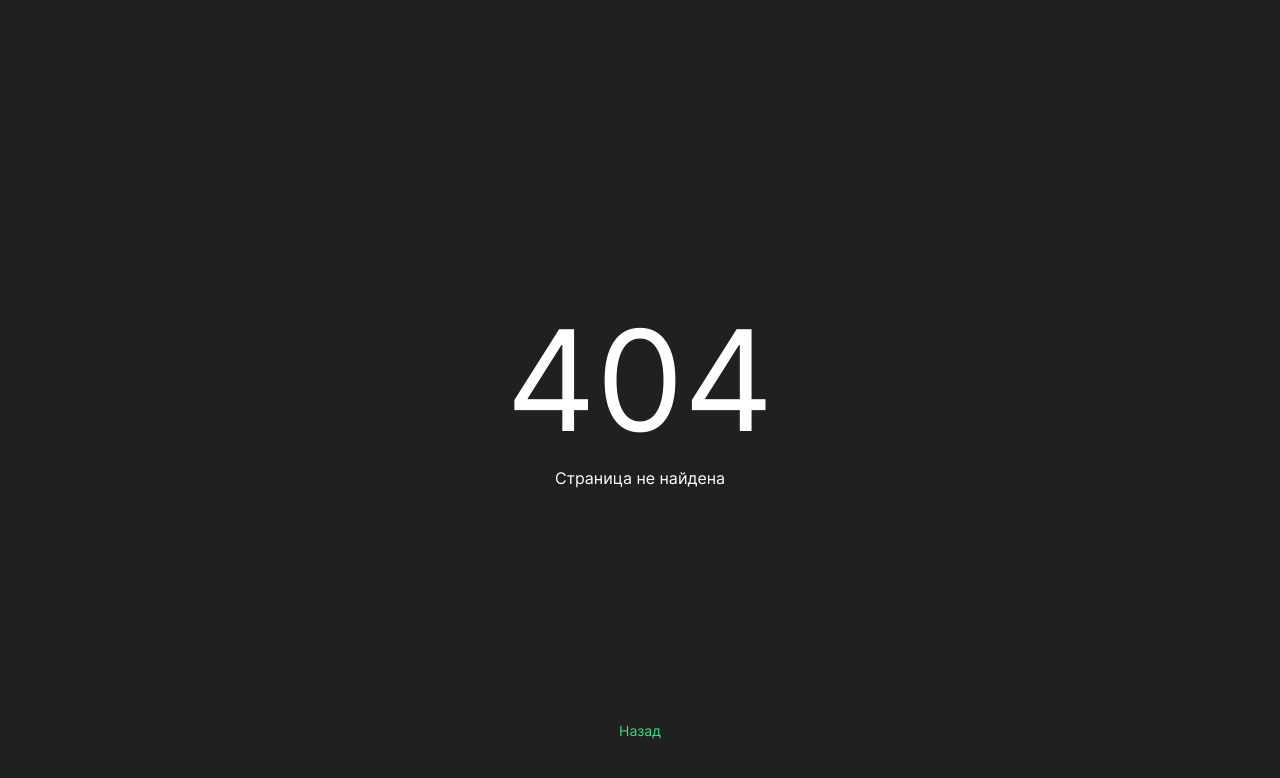
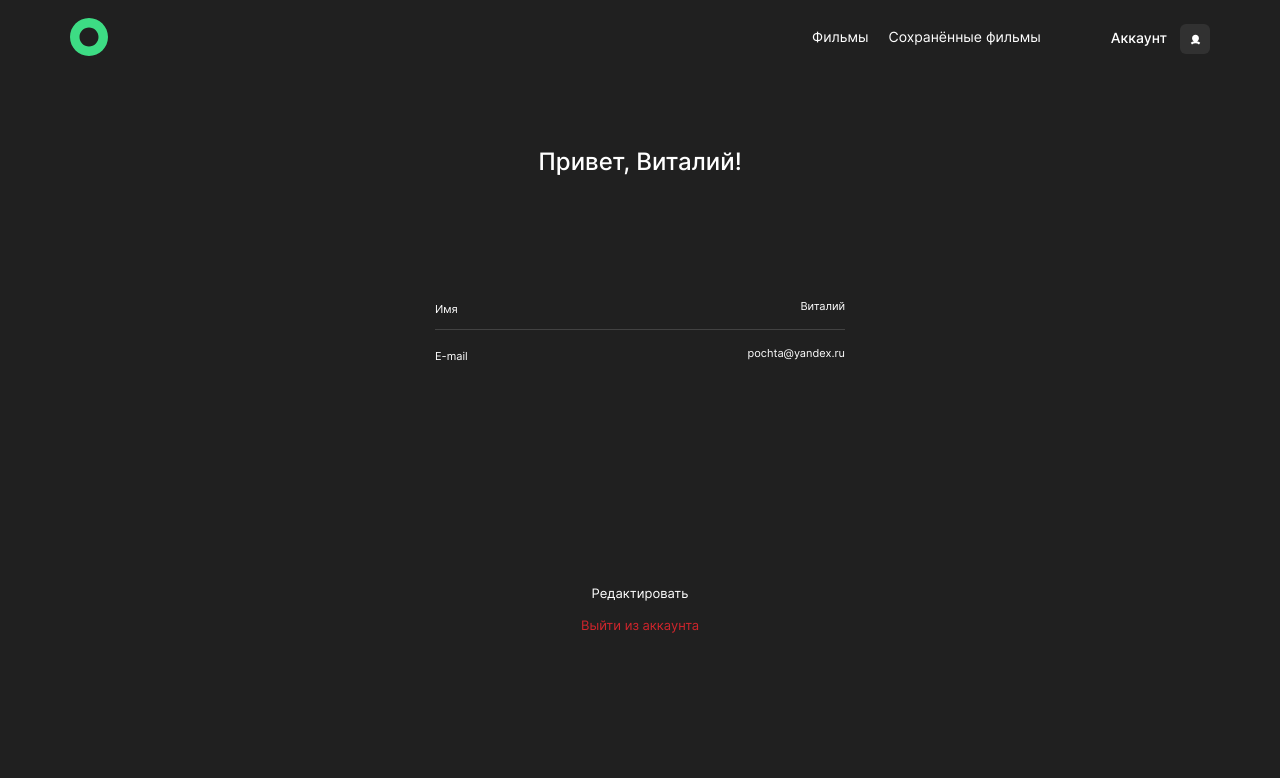
Before and after one commit to sahvea/movies-explorer-frontend, a React (Create React App) app: page /profile in a window 1280 px wide. Before the commit this address had no page. Shown: the top 778 px of the page. Built offline with nearby package versions, Linux system fonts and the light colour scheme.

Commit message:
feat: add Profile component

```diff
--- a/src/components/App/App.css
+++ b/src/components/App/App.css
@@ -93,6 +93,7 @@
 .app__button:disabled {
   pointer-events: none;
   user-select: none;
+  opacity: .7;
 }
 
 .app__form-fieldset {
--- a/src/components/App/App.js
+++ b/src/components/App/App.js
@@ -5,6 +5,7 @@ import './App.css';
 import Main from '../Main/Main';
 import Movies from '../Movies/Movies';
 import SavedMovies from '../SavedMovies/SavedMovies';
+import Profile from '../Profile/Profile';
 import Register from '../Register/Register';
 import Login from '../Login/Login';
 import NotFound from '../NotFound/NotFound';
@@ -14,8 +15,9 @@ import initialMovies from '../../utils/initialMovies';
 import savedMovies from '../../utils/savedMovies';
 
 function App() {
-  const [loggedIn, setLoggedIn] = React.useState(false);
+  const [loggedIn, setLoggedIn] = React.useState(true);
   const [isLoading, setIsLoading] = React.useState(false);
+  const [isFormLoading, setIsFormLoading] = React.useState(false);
   const [isRegistrationSuccess, setIsRegistrationSuccess] = React.useState(true);
   const [isInfoPopupOpen, setIsInfoPopupOpen] = React.useState(false);
   const [infoPopupError, setInfoPopupError] = React.useState('');
@@ -73,11 +75,14 @@ function App() {
         <Route path="/saved-movies">
           <SavedMovies loggedIn={loggedIn} movies={savedMovies} isLoading={isLoading} />
         </Route>
+        <Route path="/profile">
+          <Profile loggedIn={loggedIn} isFormLoading={isFormLoading} />
+        </Route>
         <Route path="/signup">
-          <Register onRegistrationSuccess={handleAuthorizationSuccess} onRegistrationError={handleAuthorizationError} />
+          <Register onRegistrationSuccess={handleAuthorizationSuccess} onRegistrationError={handleAuthorizationError} isFormLoading={isFormLoading}/>
         </Route>
         <Route path="/signin">
-          <Login onAuthenticationError={handleAuthorizationError} />
+          <Login onAuthenticationError={handleAuthorizationError} isFormLoading={isFormLoading}/>
         </Route>
         <Route path="*">
           <NotFound />
--- a/src/components/AuthForm/AuthForm.css
+++ b/src/components/AuthForm/AuthForm.css
@@ -66,25 +66,18 @@
 }
 
 .auth__form-btn {
-  display: block;
   margin-top: auto;
   width: 100%;
   height: 45px;
+  display: flex;
+  justify-content: center;
+  align-items: center;
   background-color: var(--bright-color);
   border-radius: 3px;
   font-weight: 500;
   font-size: 14px;
   line-height: 1.2;
   color: var(--font-main-color);
-}
-
-.auth__form-btn:disabled {
-  opacity: .7;
-  pointer-events: none;
-  user-select: none;
-  display: flex;
-  justify-content: center;
-  align-items: center;
 }
 
 .auth__redirection {
@@ -109,10 +102,11 @@
 @media screen and (max-width: 575px) {
   .auth {
     padding-bottom: 30px;
+    min-height: 520px;
   }
 
   .auth__form-fieldset {
-    height: 627px;
+    height: 80vh;
   }
 
   .auth__form-title {
--- a/src/components/Login/Login.js
+++ b/src/components/Login/Login.js
@@ -7,6 +7,7 @@ function Login(props) {
   // eslint-disable-next-line no-unused-vars
   const [emailValidityError, setEmailValidityError] = React.useState('');
   const [passwordValidityError, setPasswordValidityError] = React.useState('');
+  const isSubmitDisabled = emailValidityError || passwordValidityError;
 
   function handleSubmit(e) {
     e.preventDefault();
@@ -19,7 +20,7 @@ function Login(props) {
     <>
       <Header loggedIn={props.loggedIn} />
       <main>
-        <AuthForm name={'login-form'} title={'Рады видеть!'} buttonText={'Войти'} onSubmit={handleSubmit} >
+        <AuthForm name={'login-form'} title={'Рады видеть!'} buttonText={'Войти'} onSubmit={handleSubmit} isSubmitDisabled={isSubmitDisabled} isFormLoading={props.isFormLoading}>
           <label className="auth__form-label">E-mail
             <input type="email" name="email" required className={`auth__form-input ${emailValidityError ? "auth__form-input_type_error" : ""}`} autoComplete="on" />
             {emailValidityError && <span className="auth__form-error">{emailValidityError}</span>}
--- a/src/components/Profile/Profile.css
+++ b/src/components/Profile/Profile.css
@@ -0,0 +1,120 @@
+.profile {
+  max-width: 410px;
+  padding: 74px 30px 70px;
+  margin: 0 auto;
+}
+
+.profile__form-fieldset {
+  margin: 0;
+  padding: 0;
+  border: none;
+}
+
+.profile__greeting {
+  padding: 0 0 123px;
+  font-weight: 500;
+  font-size: 24px;
+  line-height: 1.2;
+  text-align: center;
+}
+
+.profile__form-label {
+  display: flex;
+  justify-content: space-between;
+  align-items: center;
+  margin-top: 17px;
+  padding-bottom: 10px;
+  font-weight: 400;
+  font-size: 11px;
+  line-height: 1.2;
+  border-bottom: 1px solid var(--divider-color);
+}
+
+.profile__form-label:first-of-type {
+  margin-top: 0;
+}
+
+.profile__form-label:last-of-type {
+  padding-bottom: 0;
+  border-bottom: none;
+}
+
+.profile__form-input {
+  display: block;
+  padding: 0 0 6px;
+  text-align: right;
+  background-color: transparent;
+  border: none;
+  outline: none;
+  font-weight: 400;
+  font-size: 11px;
+  line-height: 1.2;
+  color: var(--font-main-color);
+  transition: .3s ease-in-out;
+}
+
+.profile__form-input:focus {
+  box-shadow: 0 1px var(--bright-color);
+}
+
+.profile__form-btn {
+  margin-top: 220px;
+  width: 100%;
+  display: flex;
+  justify-content: center;
+  align-items: center;
+  font-weight: 400;
+  font-size: 13px;
+  line-height: 1.2;
+  color: var(--font-main-color);
+}
+
+.profile__signout {
+  margin-top: 16px;
+  color: var(--error-color);
+}
+
+@media screen and (max-width: 1023px) {
+  .profile {
+    padding-top: 236px;
+  }
+
+  .profile__greeting {
+    padding-bottom: 96px;
+  }
+
+  .profile__form-btn {
+    margin-top: 210px;
+  }
+
+  .profile__signout {
+    margin-top: 16px;
+  }
+}
+
+@media screen and (max-width: 575px) {
+  .profile {
+    padding-top: 70px;
+    padding-bottom: 40px;
+    min-height: 460px;
+  }
+
+  .profile__form-fieldset {
+    height: 72vh;
+    display: flex;
+    flex-direction: column;
+  }
+
+  .profile__greeting {
+    padding-bottom: 80px;
+  }
+
+  .profile__form-btn {
+    margin-top: auto;
+    font-size: 12px;
+  }
+
+  .profile__signout {
+    margin-top: 16px;
+  }
+}
--- a/src/components/Profile/Profile.js
+++ b/src/components/Profile/Profile.js
@@ -0,0 +1,59 @@
+import React from 'react';
+
+import './Profile.css';
+import Header from '../Header/Header';
+import DotsLoader from '../DotsLoader/DotsLoader';
+
+function Profile(props) {
+  const currentUser = "Виталий";
+  const currentUserEmail = "pochta@yandex.ru";
+  const [name, setName] = React.useState(currentUser);
+  const [email, setEmail] = React.useState(currentUserEmail);
+
+  function handleNameInputChange(e) {
+    const nameInput = e.target;
+    const { value } = nameInput;
+    setName(value);
+  }
+
+  function handleEmailInputChange(e) {
+    const emailInput = e.target;
+    const { value } = emailInput;
+    setEmail(value);
+  }
+
+  function handleSubmit(e) {
+    e.preventDefault();
+
+  }
+
+  return (
+    <>
+      <Header loggedIn={props.loggedIn} />
+      <main>
+        <section className="profile">
+          <form className="profile__form" name="profile-form" onSubmit={handleSubmit} >
+          {/* noValidate */}
+            <fieldset className="profile__form-fieldset">
+              <legend className="profile__greeting">Привет, {currentUser}!</legend>
+              <label className="profile__form-label">Имя
+                <input type="text" name="name" value={name} required className="profile__form-input" autoComplete="off" minLength="2" maxLength="30" onChange={handleNameInputChange} />
+              </label>
+              <label className="profile__form-label">E-mail
+                <input type="email" name="email" value={email} required className="profile__form-input" autoComplete="off" onChange={handleEmailInputChange} />
+              </label>
+
+              <button type="submit" name="submit" className="app__button profile__form-btn" disabled={props.isFormLoading ? true : ''}>
+                {props.isFormLoading ? "Сохранение" : "Редактировать"}
+                {props.isFormLoading && (<DotsLoader />)}
+              </button>
+            </fieldset>
+          </form>
+          <button className="app__button profile__form-btn profile__signout" type="button">Выйти из аккаунта</button>
+        </section>
+      </main>
+    </>
+  );
+}
+
+export default Profile;
--- a/src/components/Register/Register.js
+++ b/src/components/Register/Register.js
@@ -10,6 +10,7 @@ function Register(props) {
   const [nameValidityError, setNameValidityError] = React.useState('');
   const [emailValidityError, setEmailValidityError] = React.useState('');
   const [passwordValidityError, setPasswordValidityError] = React.useState('');
+  const isSubmitDisabled = nameValidityError || emailValidityError || passwordValidityError;
 
   function handleSubmit(e) {
     e.preventDefault();
@@ -22,7 +23,7 @@ function Register(props) {
     <>
       <Header loggedIn={props.loggedIn} />
       <main>
-        <AuthForm name={'register-form'} title={'Добро пожаловать!'} buttonText={'Зарегистрироваться'} onSubmit={handleSubmit}>
+        <AuthForm name={'register-form'} title={'Добро пожаловать!'} buttonText={'Зарегистрироваться'} onSubmit={handleSubmit} isSubmitDisabled={isSubmitDisabled} isFormLoading={props.isFormLoading}>
           <label className="auth__form-label">Имя
             <input type="text" name="name" required className={`auth__form-input ${nameValidityError ? "auth__form-input_type_error" : ""}`} autoComplete="off" minLength="2" maxLength="30" />
             {nameValidityError && <span className="auth__form-error">{nameValidityError}</span>}
--- a/src/components/SearchForm/SearchForm.js
+++ b/src/components/SearchForm/SearchForm.js
@@ -2,9 +2,14 @@ import './SearchForm.css';
 import FilterCheckbox from './FilterCheckbox/FilterCheckbox';
 
 function SearchForm() {
+  function handleSubmit(e) {
+    e.preventDefault();
+
+  }
+
   return (
     <section className="search">
-      <form className="search__form" name="search-form">
+      <form className="search__form" name="search-form" onSubmit={handleSubmit} noValidate>
         <fieldset className="app__form-fieldset search__film-info">
           <div className="search__input-wrap">
             <input type="text" name="movie" className="search__form-input" placeholder="Фильм" required />
```
